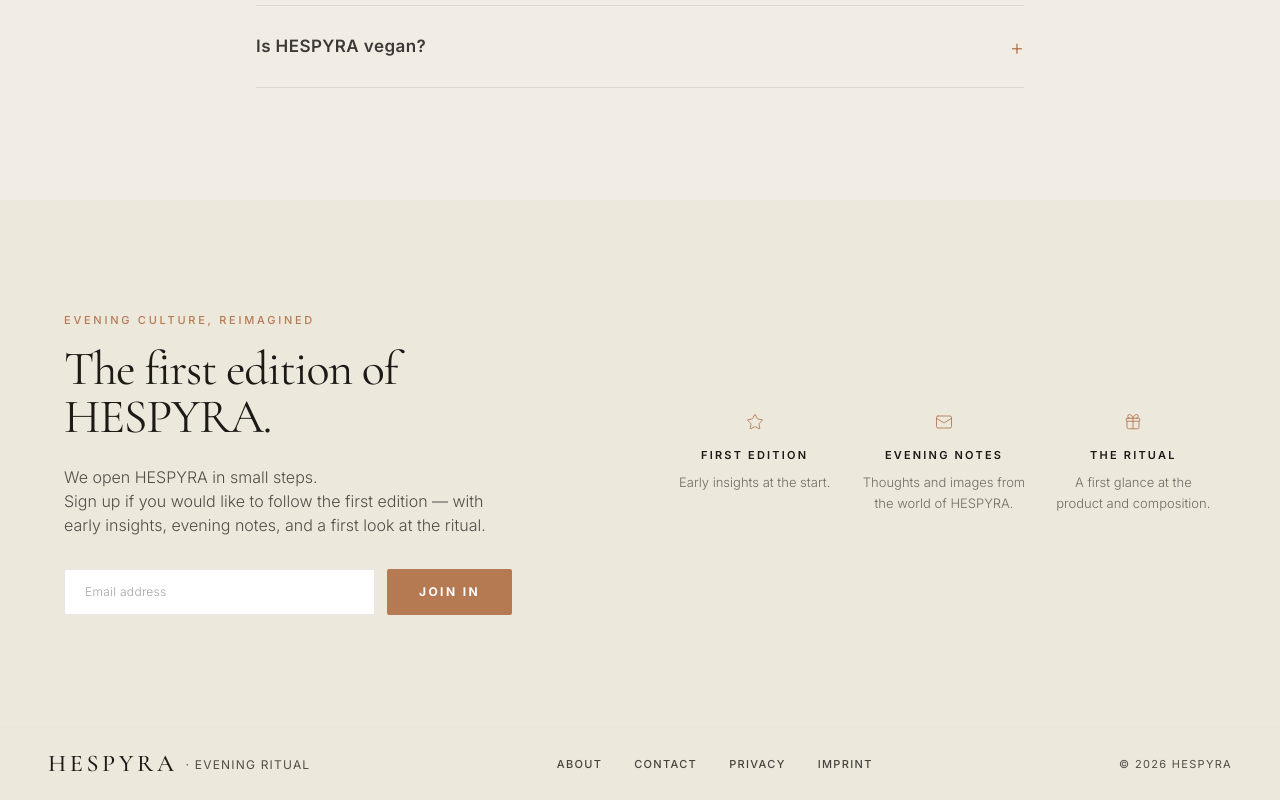
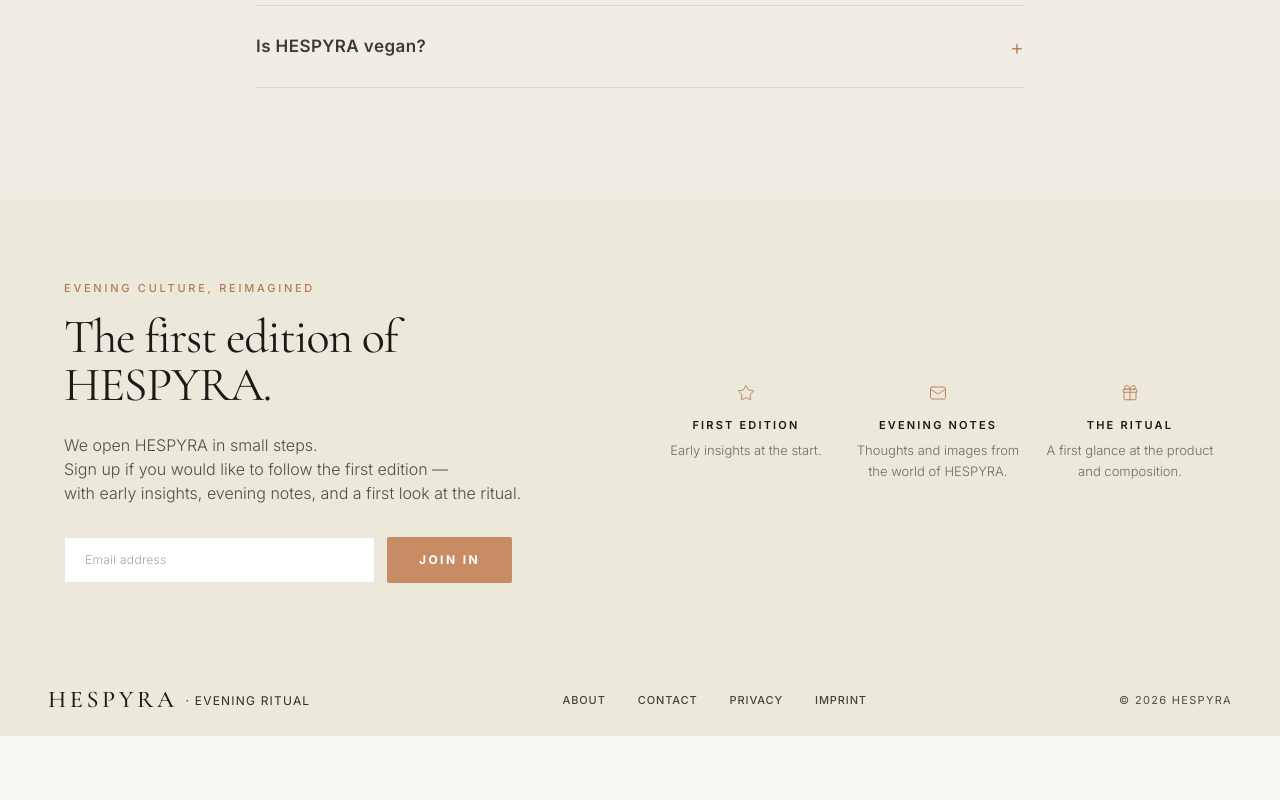
Before and after one commit to dudi991/hespyra-website, a React (Vite) app: page / in a window 1280 px wide. Shown: the part 7173-7973 px from the top of the page. After the commit the page ends 7909 px from the top, so only its background shows below. Built offline with nearby package versions, Linux system fonts and the light colour scheme.

Commit message:
style: fine-tune closing waitlist section copy, button color, USP layout and footer styles

```diff
--- a/src/components/Footer.tsx
+++ b/src/components/Footer.tsx
@@ -24,7 +24,7 @@
               >
                 HESPYRA
               </a>
-              <span className="text-[11px] sm:text-xs font-sans tracking-[0.1em] text-primary/75 font-normal uppercase select-none whitespace-nowrap pt-0.5">
+              <span className="text-[11px] sm:text-xs font-sans tracking-[0.1em] text-primary/90 font-normal uppercase select-none whitespace-nowrap pt-0.5">
                 · Evening Ritual
               </span>
             </div>
@@ -38,7 +38,7 @@
                   e.preventDefault();
                   onShowAbout?.();
                 }}
-                className="font-sans text-[10px] sm:text-[11px] tracking-[0.12em] font-medium uppercase text-primary/80 hover:text-accent transition-colors duration-200 focus:outline-none cursor-pointer"
+                className="font-sans text-[10px] sm:text-[11px] tracking-[0.08em] font-medium uppercase text-primary/80 hover:text-accent transition-colors duration-200 focus:outline-none cursor-pointer"
               >
                 {t('footer.about')}
               </button>
@@ -47,7 +47,7 @@
                   e.preventDefault();
                   onShowContact?.();
                 }}
-                className="font-sans text-[10px] sm:text-[11px] tracking-[0.12em] font-medium uppercase text-primary/80 hover:text-accent transition-colors duration-200 focus:outline-none cursor-pointer"
+                className="font-sans text-[10px] sm:text-[11px] tracking-[0.08em] font-medium uppercase text-primary/80 hover:text-accent transition-colors duration-200 focus:outline-none cursor-pointer"
               >
                 {t('footer.contact')}
               </button>
@@ -56,7 +56,7 @@
                   e.preventDefault();
                   onShowPrivacy?.();
                 }}
-                className="font-sans text-[10px] sm:text-[11px] tracking-[0.12em] font-medium uppercase text-primary/80 hover:text-accent transition-colors duration-200 focus:outline-none cursor-pointer"
+                className="font-sans text-[10px] sm:text-[11px] tracking-[0.08em] font-medium uppercase text-primary/80 hover:text-accent transition-colors duration-200 focus:outline-none cursor-pointer"
               >
                 {t('footer.privacy')}
               </button>
@@ -65,7 +65,7 @@
                   e.preventDefault();
                   onShowImprint?.();
                 }}
-                className="font-sans text-[10px] sm:text-[11px] tracking-[0.12em] font-medium uppercase text-primary/80 hover:text-accent transition-colors duration-200 focus:outline-none cursor-pointer"
+                className="font-sans text-[10px] sm:text-[11px] tracking-[0.08em] font-medium uppercase text-primary/80 hover:text-accent transition-colors duration-200 focus:outline-none cursor-pointer"
               >
                 {t('footer.imprint')}
               </button>
--- a/src/components/Waitlist.tsx
+++ b/src/components/Waitlist.tsx
@@ -73,9 +73,9 @@
   ];
 
   return (
-    <section id="waitlist" className="w-full bg-[#EDE8DC] py-20 lg:py-28 relative z-10">
+    <section id="waitlist" className="w-full bg-[#EDE8DC] py-16 lg:py-20 relative z-10">
       <div className="max-w-[1600px] mx-auto px-6 sm:px-8 lg:px-12">
-        <div className="grid grid-cols-1 lg:grid-cols-12 gap-12 lg:gap-8 xl:gap-16 items-center max-w-6xl mx-auto">
+        <div className="grid grid-cols-1 lg:grid-cols-12 gap-10 lg:gap-6 xl:gap-10 items-center max-w-6xl mx-auto">
 
           {/* Left Column - Headline, Desc, and Form */}
           <div className="lg:col-span-6 text-left">
@@ -117,7 +117,7 @@
                 <button
                   type="submit"
                   disabled={isSubmitting}
-                  className="bg-accent text-white hover:bg-accent-hover px-8 py-3.5 text-xs font-sans tracking-[0.2em] font-bold uppercase transition-all duration-300 rounded-sm disabled:opacity-50 cursor-pointer"
+                  className="bg-[#C88C65] text-white hover:bg-[#B67A53] px-8 py-3.5 text-xs font-sans tracking-[0.2em] font-bold uppercase transition-all duration-300 rounded-sm disabled:opacity-50 cursor-pointer"
                 >
                   {isSubmitting
                     ? (language === 'de' ? 'WIRD GESENDET...' : 'SENDING...')
@@ -133,16 +133,16 @@
           </div>
 
           {/* Right Column - Brand USPs (Horizontal Grid on desktop) */}
-          <div className="lg:col-span-6 grid grid-cols-1 sm:grid-cols-3 gap-10 sm:gap-4 lg:gap-6 text-center mt-12 lg:mt-0">
+          <div className="lg:col-span-6 grid grid-cols-1 sm:grid-cols-3 gap-8 sm:gap-4 lg:gap-5 text-center mt-10 lg:mt-0">
             {usps.map((usp, idx) => (
               <div key={idx} className="flex flex-col items-center">
-                <div className="text-accent mb-4 select-none">
+                <div className="text-accent mb-3 select-none h-6 flex items-center justify-center">
                   {usp.icon}
                 </div>
                 <h4 className="font-sans text-[10px] sm:text-[11px] tracking-[0.2em] font-semibold uppercase text-primary">
                   {usp.title}
                 </h4>
-                <p className="font-sans text-[12px] sm:text-[13px] leading-relaxed text-primary/60 font-light mt-2 max-w-[180px] mx-auto">
+                <p className="font-sans text-[12px] sm:text-[13px] leading-relaxed text-primary/60 font-light mt-1.5 max-w-[180px] mx-auto">
                   {usp.desc}
                 </p>
               </div>
--- a/src/context/LanguageContext.tsx
+++ b/src/context/LanguageContext.tsx
@@ -115,7 +115,7 @@
     // Waitlist
     'waitlist.tag': 'ABENDKULTUR, NEU GEDACHT',
     'waitlist.title': 'Die erste Edition von HESPYRA.',
-    'waitlist.desc': 'Wir öffnen HESPYRA in kleinen Schritten.\nTrage dich ein, wenn du die erste Edition begleiten möchtest — mit frühen Einblicken, Abendnotizen und einem ersten Blick auf das Ritual.',
+    'waitlist.desc': 'Wir öffnen HESPYRA in kleinen Schritten.\nTrage dich ein, wenn du die erste Edition begleiten möchtest —\nmit frühen Einblicken, Abendnotizen und einem ersten Blick auf das Ritual.',
     'waitlist.placeholder': 'E-Mail-Adresse',
     'waitlist.submit': 'DABEI SEIN',
     'waitlist.success': 'Danke. Wir melden uns leise.',
@@ -286,7 +286,7 @@
     // Waitlist
     'waitlist.tag': 'EVENING CULTURE, REIMAGINED',
     'waitlist.title': 'The first edition of HESPYRA.',
-    'waitlist.desc': 'We open HESPYRA in small steps.\nSign up if you would like to follow the first edition — with early insights, evening notes, and a first look at the ritual.',
+    'waitlist.desc': 'We open HESPYRA in small steps.\nSign up if you would like to follow the first edition —\nwith early insights, evening notes, and a first look at the ritual.',
     'waitlist.placeholder': 'Email address',
     'waitlist.submit': 'JOIN IN',
     'waitlist.success': 'Thank you. We will reach out quietly.',
```
